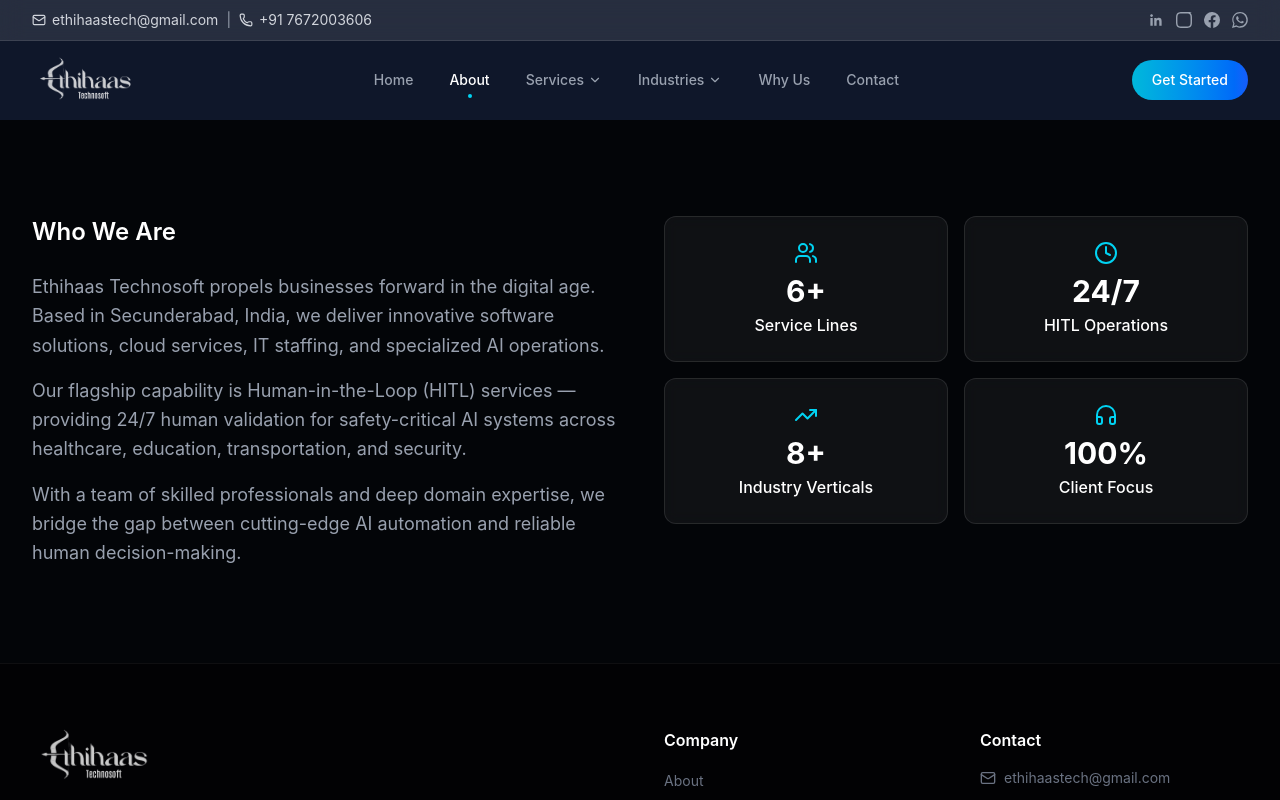
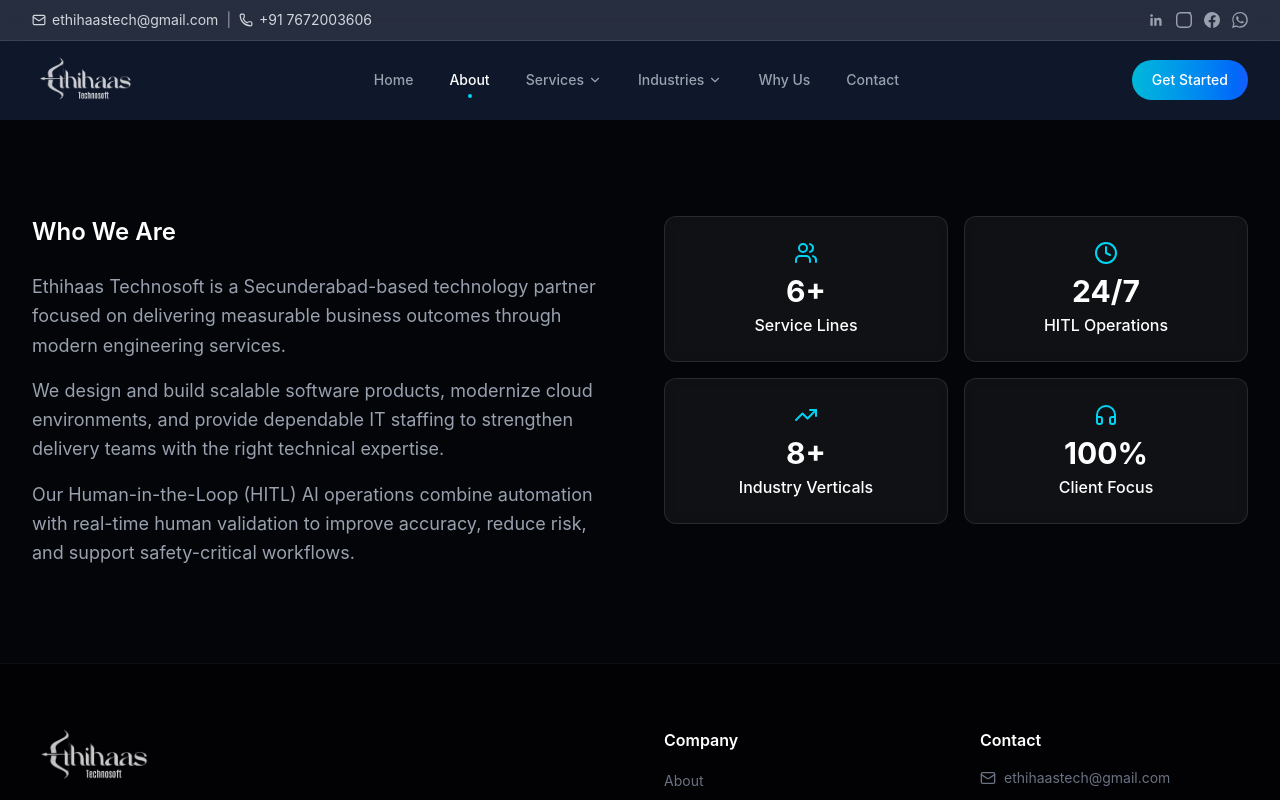
Before and after one commit to archanadeshpal526-create/Etechnosoft-Website, a React (Vite) app: page /about in a window 1280 px wide. Shown: the top 800 px of the page. Built offline with nearby package versions, Linux system fonts and the light colour scheme.

Commit message:
Rewrite About section copy in concise corporate tone

```diff
--- a/src/components/About.jsx
+++ b/src/components/About.jsx
@@ -13,7 +13,7 @@ const metrics = [
 
 const aboutContent = {
   title: 'Who We Are',
-  text: 'Ethihaas Technosoft propels businesses forward in the digital age. Based in Secunderabad, India, we deliver innovative software solutions, cloud services, IT staffing, and specialized AI operations.\n\nOur flagship capability is Human-in-the-Loop (HITL) services — providing 24/7 human validation for safety-critical AI systems across healthcare, education, transportation, and security.\n\nWith a team of skilled professionals and deep domain expertise, we bridge the gap between cutting-edge AI automation and reliable human decision-making.',
+  text: 'Ethihaas Technosoft is a Secunderabad-based technology partner focused on delivering measurable business outcomes through modern engineering services.\n\nWe design and build scalable software products, modernize cloud environments, and provide dependable IT staffing to strengthen delivery teams with the right technical expertise.\n\nOur Human-in-the-Loop (HITL) AI operations combine automation with real-time human validation to improve accuracy, reduce risk, and support safety-critical workflows.',
 };
 
 export default function About() {
```
